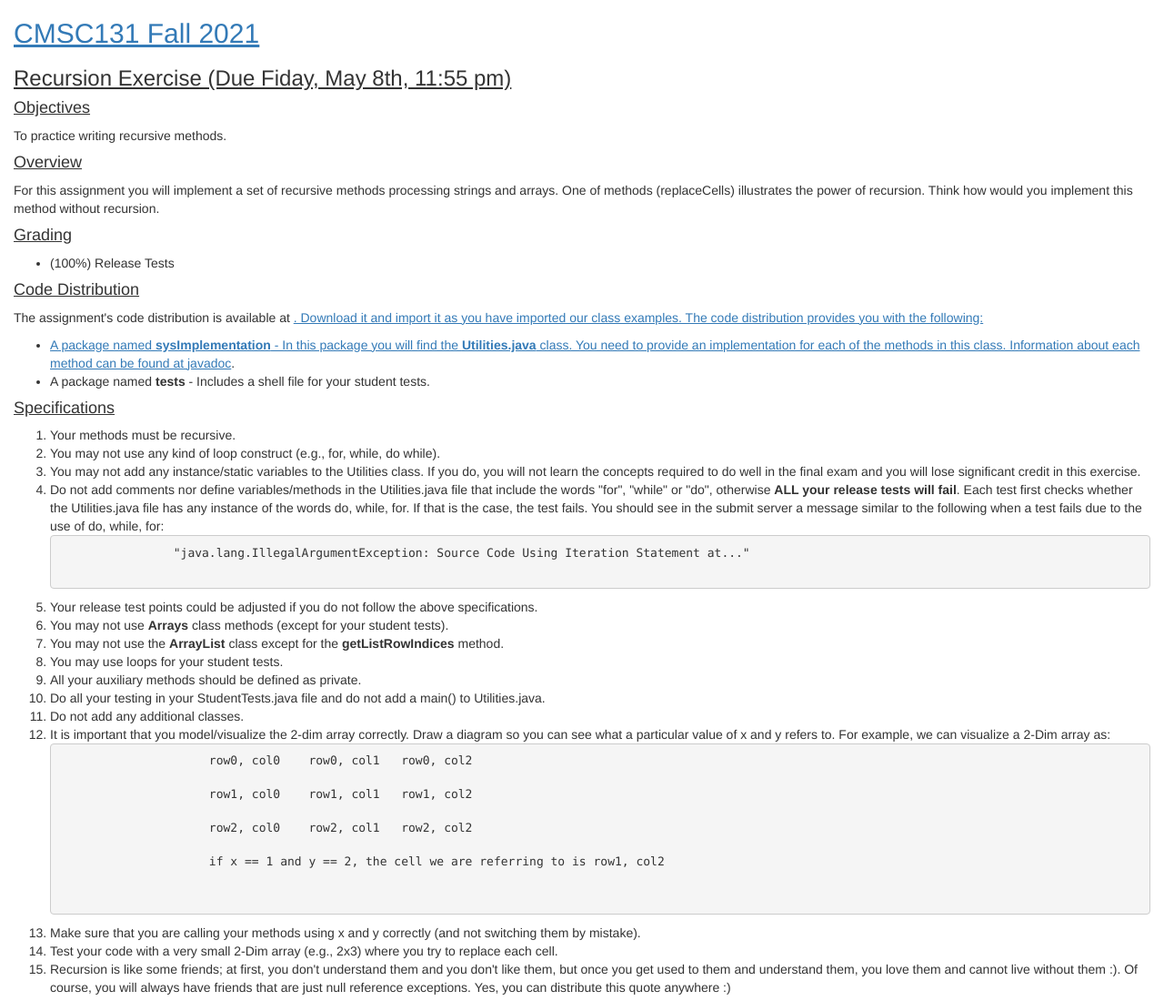
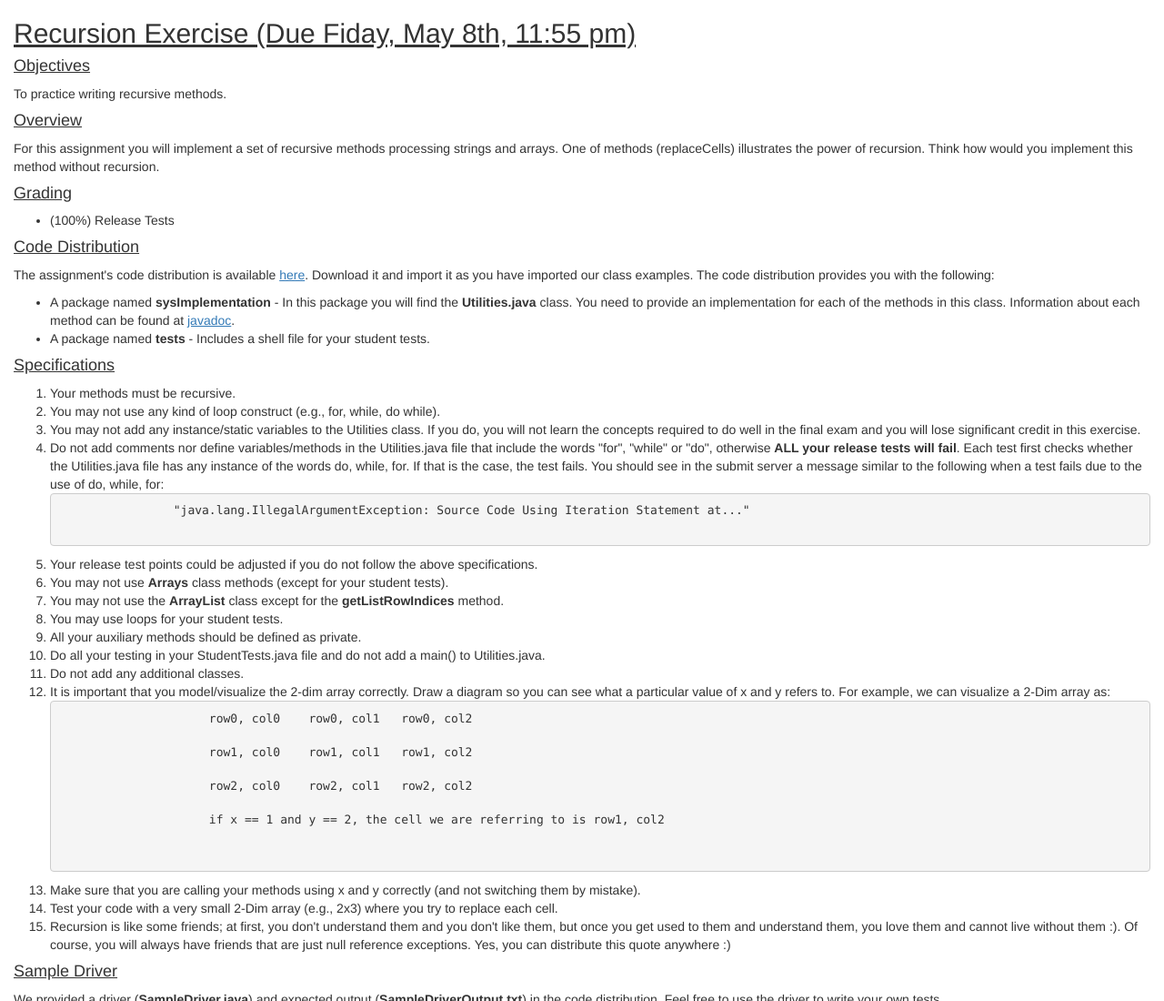
Before and after one commit to egonzal5/egonzal5.github.io, a plain HTML site: page p8.html in a window 1280 px wide. Shown: the top 1100 px of the page at 91% size. Drawn offline with nearby package versions, Linux system fonts and the light colour scheme; files that its build step writes are made by us from their sources.

Commit message:
updated to p8

```diff
--- a/p8.html
+++ b/p8.html
@@ -18,9 +18,7 @@
 
 <body>
     <div class="container-fluid">
-        <h1 id="main" class="h2"><a href="http://www.cs.umd.edu/class/fall2020/cmsc131-010X-030X/">CMSC131 Fall 2021</a></h1>
-
-        <div class="h3">Recursion Exercise (Due Fiday, May 8th, 11:55 pm)</div>
+        <h1 id="main" class="h2">Recursion Exercise (Due Fiday, May 8th, 11:55 pm)</h1>
 
 
         <div class="h4">Objectives</div>
@@ -40,8 +38,8 @@
         </ul>
 
         <div class="h4">Code Distribution</div>
-        <p>The assignment's code distribution is available at
-            <a href="\Project8_Spr26.zip" download>.
+        <p>The assignment's code distribution is available
+            <a href="/files/Project8_Spr26.zip" download>here</a>.
             Download it and import it as you have imported our class examples.
             The code distribution provides you with the following:
         </p>
```
Also changed, not shown: 2 other files.
